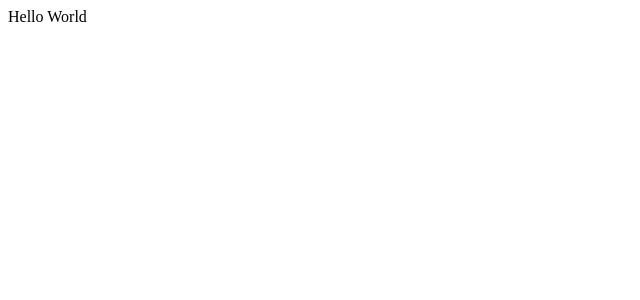
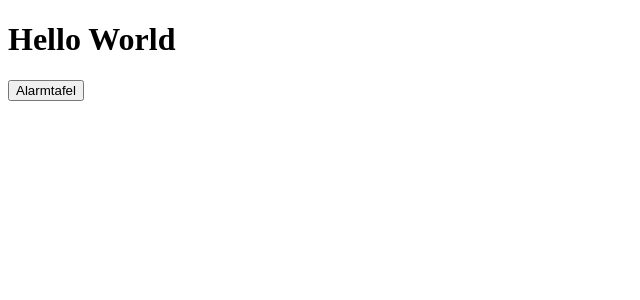
Before and after one commit to Robinterra/einsatzplanung-feuerwehr, a Next.js app: page / in a window 1280 px wide. Shown: the top 300 px of the page, without its empty margins (0-640 px from the left). Built offline with nearby package versions, Linux system fonts and the light colour scheme.

Commit message:
add Button

```diff
--- a/app/page.tsx
+++ b/app/page.tsx
@@ -1,3 +1,18 @@
+import Link from "next/link";
+
+function LoadAlarmButton({ title, href }: { title: string; href: string }) {
+  return (
+    <Link href={href}>
+      <button type="button">{title}</button>
+    </Link>
+  );
+}
+
 export default function Page() {
-  return <div>Hello World</div>;
+  return (
+    <div>
+      <h1>Hello World</h1>
+      <LoadAlarmButton title="Alarmtafel" href="/alarmtafel" />
+    </div>
+  );
 }
```
